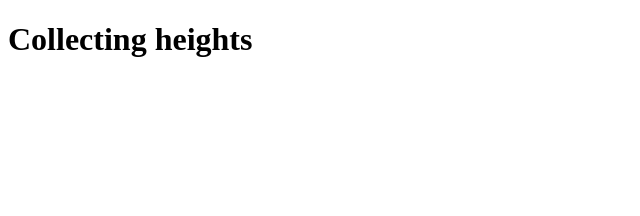
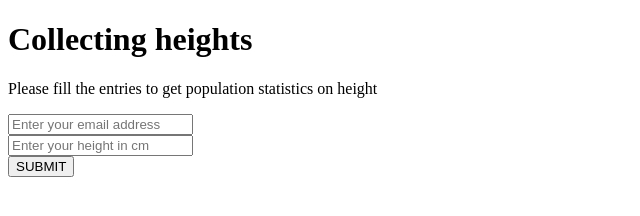
Before and after one commit to dibyanshu-8/DataCollector, a plain HTML site: page index.html in a window 1280 px wide. Shown: the whole page, without its empty margins (0-640 px from the left). Drawn offline with Linux system fonts and the light colour scheme.

Commit message:
raw html page

```diff
--- a/index.html
+++ b/index.html
@@ -7,6 +7,19 @@
 </head>
 <body>
     <h1>Collecting heights</h1>
-
+    <p>Please fill the entries to get population statistics on height</p>
+    <div>
+        <form method='POST' action="/">
+            <input type="text" name="email" placeholder="Enter your email address">
+        </form>
+    </div>
+    <div>
+        <form method='POST' action="/">
+            <input type="number" name="height" placeholder="Enter your height in cm">
+        </form>
+    </div>
+    <div>
+        <button>SUBMIT</button>
+    </div>
 </body>
 </html>
```
